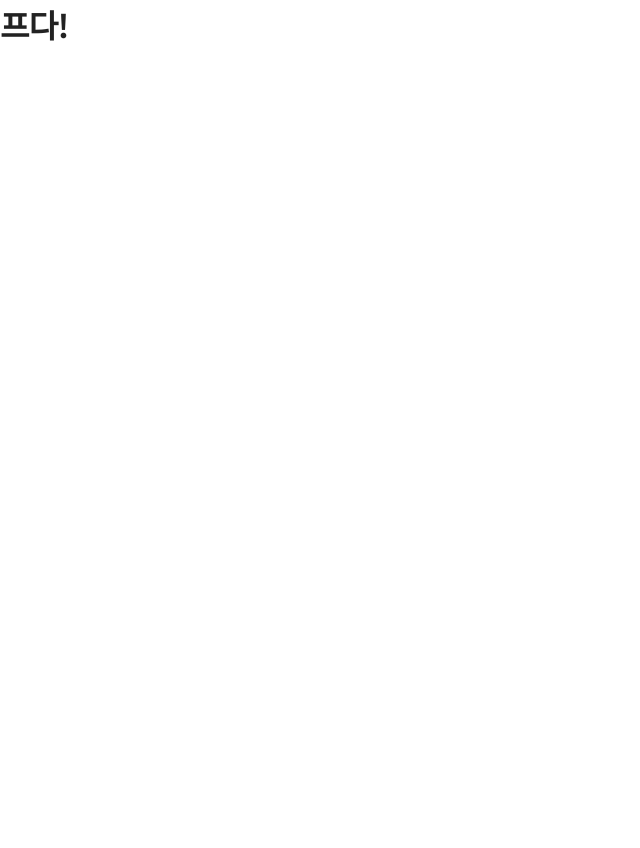
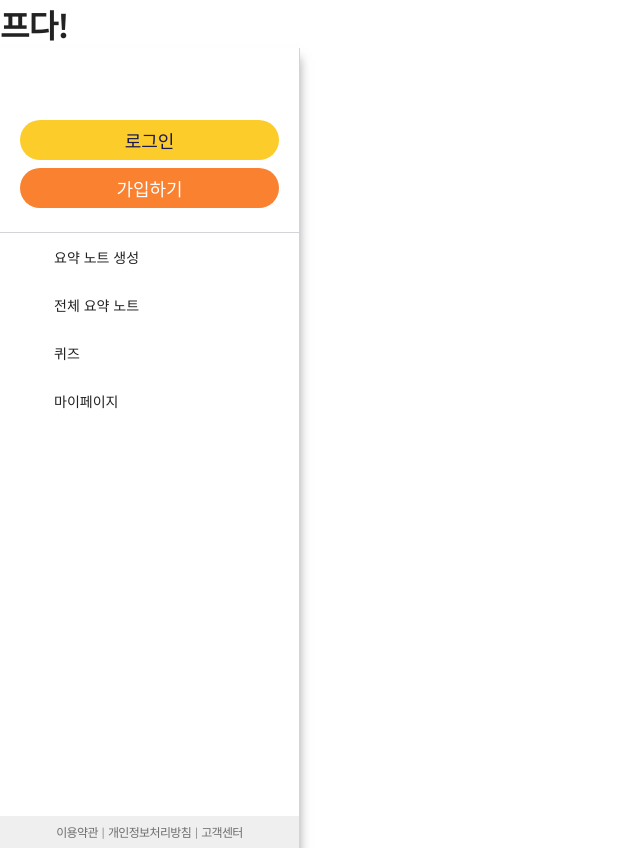
Before and after one commit to JEJU-Ratus/est_fe13_final_project, a Next.js app: page / in a window 1280 px wide. Shown: the whole page, without its empty margins (0-640 px from the left). Before the commit the page ends 800 px from the top, so only its background shows below. Built offline with nearby package versions, Linux system fonts and the light colour scheme.

Commit message:
feat:add Header component

```diff
--- /dev/null
+++ b/src/app/component/header.jsx
@@ -0,0 +1,107 @@
+"use client";
+
+import { useState } from "react";
+import styles from "./header.module.scss";
+
+const menuItems = ["요약 노트 생성", "전체 요약 노트", "퀴즈", "마이페이지"];
+
+export default function Header({ isLoggedIn = false, isCollapsed = false }) {
+  const [isHeaderCollapsed, setIsHeaderCollapsed] = useState(isCollapsed);
+
+  function handleCollapse() {
+    setIsHeaderCollapsed(true);
+  }
+
+  function handleExpand() {
+    setIsHeaderCollapsed(false);
+  }
+
+  const headerClassName = [
+    styles.header,
+    isHeaderCollapsed && styles["is-collapsed"],
+  ]
+    .filter(Boolean)
+    .join(" ");
+
+  return (
+    <aside className={headerClassName} aria-label="사이드 헤더">
+      <div className={styles["header-top"]}>
+        {isHeaderCollapsed ? (
+          <button
+            className={styles["collapsed-logo-button"]}
+            type="button"
+            aria-label="헤더 펼치기"
+            aria-expanded="false"
+            onClick={handleExpand}
+          >
+            <span className={styles["logo-slot"]} aria-hidden="true" />
+          </button>
+        ) : (
+          <div className={styles["logo-slot"]} aria-label="로고 이미지 영역" />
+        )}
+        {!isHeaderCollapsed && (
+          <button
+            className={styles["panel-button"]}
+            type="button"
+            aria-label="헤더 접기"
+            aria-expanded="true"
+            onClick={handleCollapse}
+          >
+            <span className={styles["icon-slot"]} aria-hidden="true" />
+          </button>
+        )}
+      </div>
+
+      {!isHeaderCollapsed && (
+        <div className={styles["user-section"]}>
+          {isLoggedIn ? (
+            <div className={styles["logged-in-user"]}>
+              <div className={styles["profile-slot"]} aria-label="프로필 이미지 영역" />
+              <div className={styles["profile-content"]}>
+                <p className={styles["user-name"]}>user name</p>
+                <div className={styles["account-buttons"]}>
+                  <button className={styles["profile-button"]} type="button">
+                    프로필 수정
+                  </button>
+                  <button className={styles["logout-button"]} type="button">
+                    로그아웃
+                  </button>
+                </div>
+              </div>
+            </div>
+          ) : (
+            <div className={styles["guest-buttons"]}>
+              <button className={styles["login-button"]} type="button">
+                로그인
+              </button>
+              <button className={styles["signup-button"]} type="button">
+                가입하기
+              </button>
+            </div>
+          )}
+        </div>
+      )}
+
+      <nav className={styles["menu-list"]} aria-label="주요 메뉴">
+        {menuItems.map((menuItem) => (
+          <button className={styles["menu-item"]} type="button" key={menuItem}>
+            <span className={styles["menu-icon-slot"]} aria-label={`${menuItem} 아이콘 영역`} />
+            {!isHeaderCollapsed && <span className={styles["menu-label"]}>{menuItem}</span>}
+          </button>
+        ))}
+      </nav>
+
+      {isHeaderCollapsed ? (
+        <div className={styles["collapsed-user-slot"]} aria-label="사용자 이미지 영역" />
+      ) : (
+        <footer className={styles.footer}>
+          <span>이용약관</span>
+          <span aria-hidden="true">|</span>
+          <span>개인정보처리방침</span>
+          <span aria-hidden="true">|</span>
+          <span>고객센터</span>
+        </footer>
+      )}
+    </aside>
+  );
+}
--- /dev/null
+++ b/src/app/component/header.module.scss
@@ -0,0 +1,226 @@
+@use "@/styles/abstracts/colors" as color;
+@use "@/styles/abstracts/variables" as var;
+
+.header {
+  display: flex;
+  flex-direction: column;
+  width: 300px;
+  min-height: 100vh;
+  overflow: hidden;
+  border-right: 1px solid color.$gray-light;
+  background-color: color.$white;
+  box-shadow: 0 10px 10px rgba(color.$gray, 0.6);
+}
+
+.is-collapsed {
+  width: 52px;
+  padding-bottom: 24px;
+}
+
+.header-top {
+  display: flex;
+  align-items: center;
+  justify-content: space-between;
+  width: 100%;
+  height: 48px;
+  padding: 0 20px;
+}
+
+.is-collapsed .header-top {
+  justify-content: center;
+  height: auto;
+  padding: 24px 0 20px;
+}
+
+.logo-slot {
+  width: 59px;
+  height: 25px;
+  flex-shrink: 0;
+}
+
+.is-collapsed .logo-slot {
+  width: 32px;
+  height: 33px;
+}
+
+.panel-button {
+  display: grid;
+  width: 24px;
+  height: 24px;
+  padding: 0;
+  place-items: center;
+  border: 0;
+  background: transparent;
+}
+
+.collapsed-logo-button {
+  display: grid;
+  width: 32px;
+  height: 33px;
+  padding: 0;
+  place-items: center;
+  border: 0;
+  background: transparent;
+  cursor: pointer;
+}
+
+.icon-slot,
+.menu-icon-slot {
+  display: block;
+  width: 24px;
+  height: 24px;
+  flex-shrink: 0;
+}
+
+.user-section {
+  padding: 24px 20px;
+  border-bottom: 1px solid color.$gray-light;
+}
+
+.guest-buttons {
+  display: flex;
+  flex-direction: column;
+  gap: 8px;
+}
+
+.login-button,
+.signup-button,
+.profile-button,
+.logout-button {
+  border: 0;
+  font: inherit;
+  font-weight: var.$font-weight-medium;
+  cursor: default;
+}
+
+.login-button,
+.signup-button {
+  width: 100%;
+  padding: 11px 0;
+  border-radius: 50px;
+  font-size: var.$font-size-18;
+  line-height: 1;
+}
+
+.login-button,
+.profile-button {
+  color: color.$fda-navy;
+  background-color: color.$fda-yellow;
+}
+
+.signup-button {
+  color: color.$white;
+  background-color: color.$fda-orange;
+}
+
+.logged-in-user {
+  display: flex;
+  align-items: center;
+  gap: 10px;
+}
+
+.profile-slot {
+  width: 63px;
+  height: 63px;
+  flex-shrink: 0;
+  border-radius: 50%;
+}
+
+.profile-content {
+  display: flex;
+  flex-direction: column;
+  gap: 10px;
+}
+
+.user-name {
+  margin: 0;
+  font-size: var.$font-size-14;
+  line-height: 1;
+}
+
+.account-buttons {
+  display: flex;
+  gap: 10px;
+}
+
+.profile-button,
+.logout-button {
+  width: 90px;
+  height: 34px;
+  border-radius: 100px;
+  font-size: var.$font-size-14;
+}
+
+.logout-button {
+  color: color.$white;
+  background-color: color.$fda-navy;
+}
+
+.menu-list {
+  display: flex;
+  flex: 1;
+  flex-direction: column;
+  width: 100%;
+  padding-top: 0;
+}
+
+.menu-item {
+  display: flex;
+  align-items: center;
+  gap: 10px;
+  width: 100%;
+  height: 48px;
+  padding: 0 20px;
+  border: 0;
+  color: color.$black;
+  background: transparent;
+  font: inherit;
+  cursor: default;
+  text-align: left;
+}
+
+.menu-label {
+  font-size: var.$font-size-14;
+  line-height: 1;
+}
+
+.is-collapsed .menu-list {
+  flex: 1;
+  gap: 20px;
+  align-items: center;
+  padding-top: 0;
+}
+
+.is-collapsed .menu-item {
+  justify-content: center;
+  width: 24px;
+  height: 24px;
+  padding: 0;
+}
+
+.collapsed-user-slot {
+  width: 30px;
+  height: 30px;
+  margin-top: auto;
+  align-self: center;
+  border-radius: 50%;
+}
+
+.footer {
+  display: flex;
+  align-items: center;
+  justify-content: center;
+  gap: 4px;
+  width: 100%;
+  height: 32px;
+  flex-shrink: 0;
+  color: color.$gray;
+  background-color: #efefef;
+  font-size: 12px;
+  line-height: 1;
+  white-space: nowrap;
+}
+
+.footer span:nth-child(even) {
+  font-size: 10px;
+}
--- a/src/app/page.js
+++ b/src/app/page.js
@@ -1,7 +1,10 @@
+import Header from "./component/header";
+
 export default function Home() {
   return (
     <>
       <h1>프다!</h1>
+      <Header />
     </>
   );
 }
```
